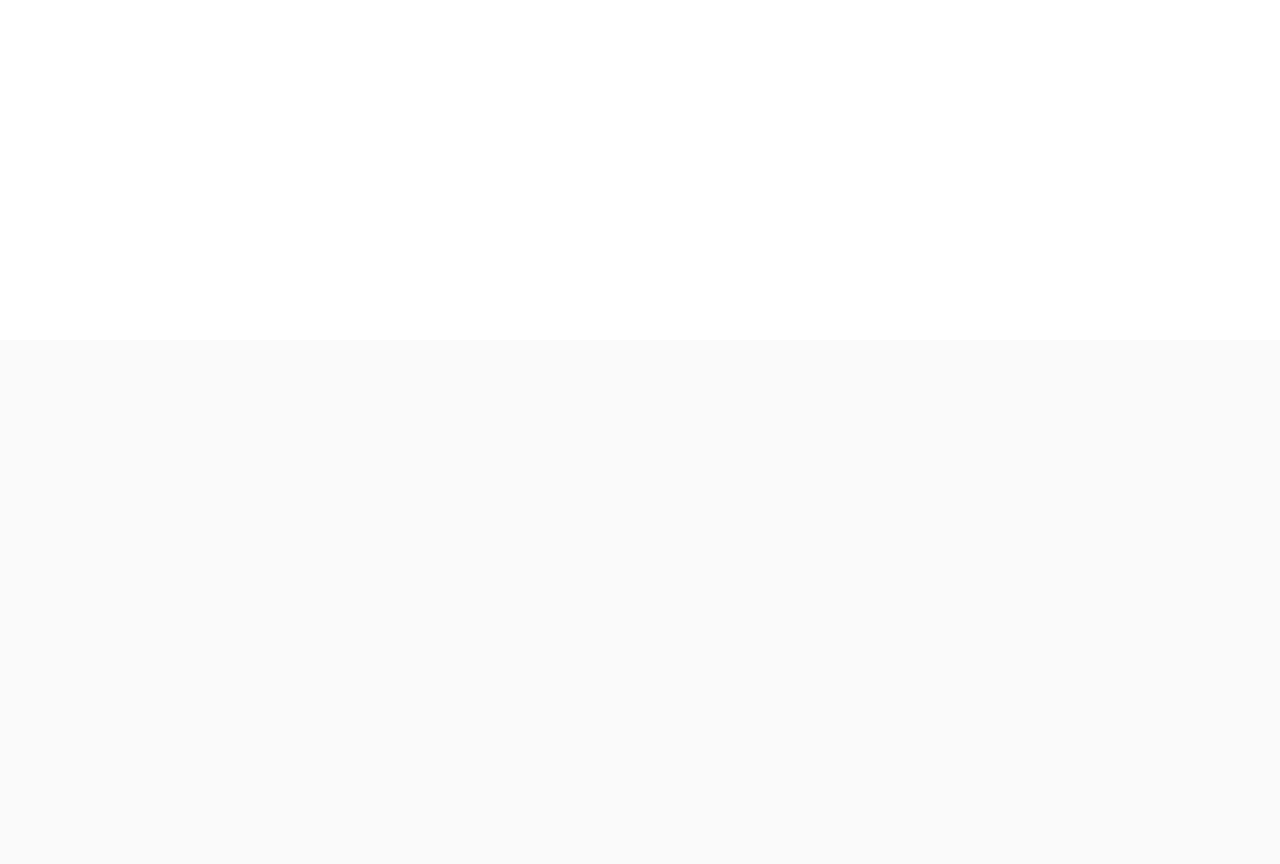
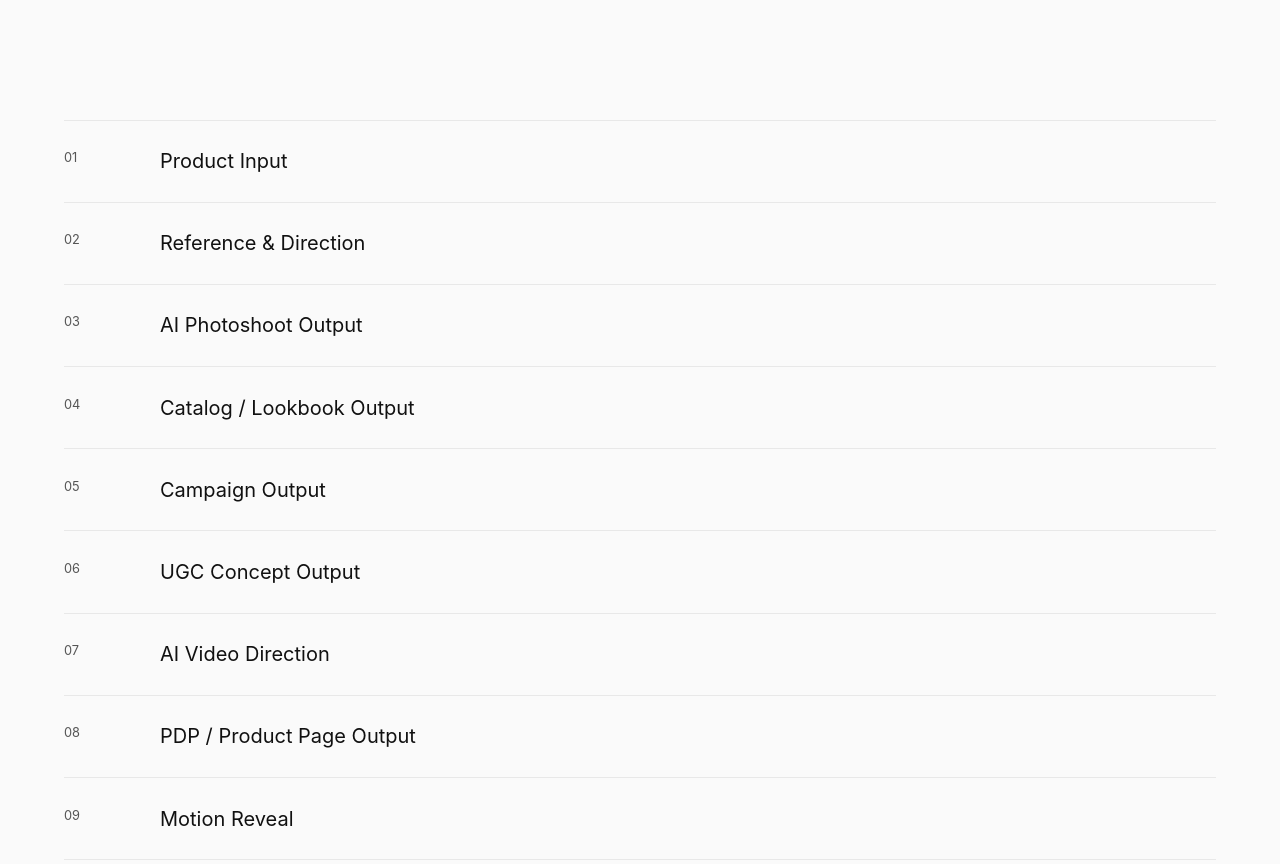
Before and after one commit to endgame99/gusti-portfolio, a Next.js app: page /workspace in a window 1280 px wide. Before the commit this address had no page. Shown: the part 460-1324 px from the top of the page. Before the commit the page ends 800 px from the top, so only its background shows below. Built offline with nearby package versions, Linux system fonts and the light colour scheme.

Commit message:
feat: bootstrap minimal Next.js app routes

```diff
--- /dev/null
+++ b/app/workspace/page.tsx
@@ -0,0 +1,22 @@
+import type { Metadata } from "next";
+import { PlaceholderPage } from "@/components/PlaceholderPage";
+
+export const metadata: Metadata = {
+  title: "AI Workspace Preview",
+};
+
+const workflow = [
+  "Product Input",
+  "Reference & Direction",
+  "AI Photoshoot Output",
+  "Catalog / Lookbook Output",
+  "Campaign Output",
+  "UGC Concept Output",
+  "AI Video Direction",
+  "PDP / Product Page Output",
+  "Motion Reveal",
+] as const;
+
+export default function WorkspacePage() {
+  return <PlaceholderPage title="AI Workspace Preview" items={workflow} />;
+}
```
